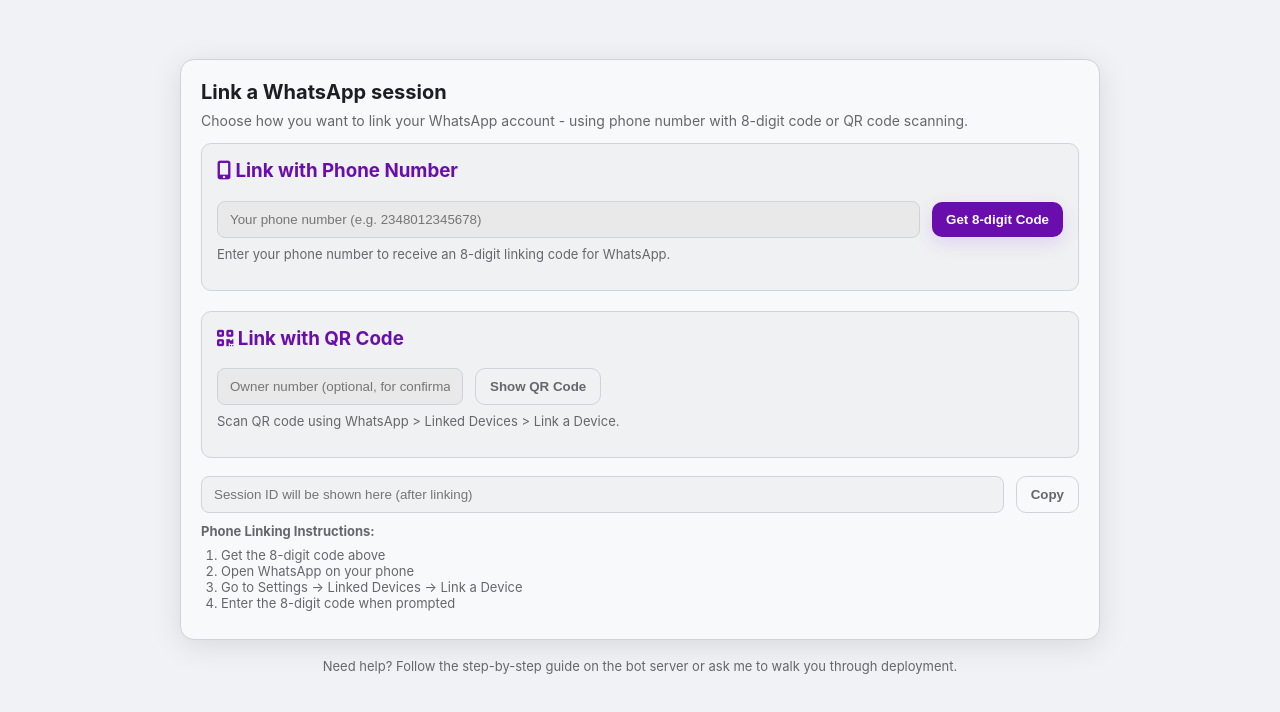
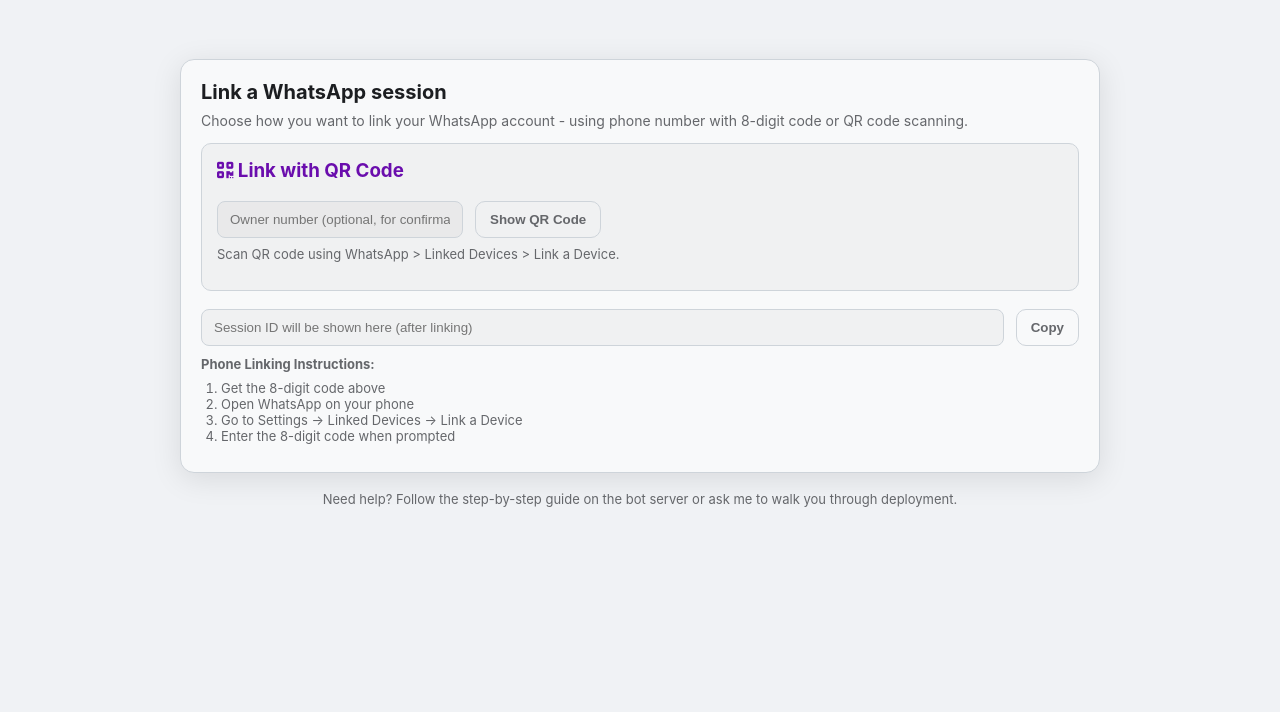
Before and after one commit to SaintA01/sword-bot-backend, a website: page public/session.html in a window 1280 px wide. Shown: the part 74-786 px from the top of the page. Drawn offline with Linux system fonts and the light colour scheme.

Commit message:
Update session.html

```diff
--- a/public/session.html
+++ b/public/session.html
@@ -130,7 +130,7 @@
       <p class="lead">Choose how you want to link your WhatsApp account - using phone number with 8-digit code or QR code scanning.</p>
 
       <!-- Phone Number Linking Section -->
-      <div style="margin-bottom: 20px; padding: 15px; background: var(--glass); border-radius: 10px; border: 1px solid var(--border);">
+      <!-- div style="margin-bottom: 20px; padding: 15px; background: var(--glass); border-radius: 10px; border: 1px solid var(--border);">
         <h3 style="margin-top: 0; color: var(--accent);"><i class="fas fa-mobile-alt"></i> Link with Phone Number</h3>
         <div class="row">
           <input id="phoneNumber" type="text" placeholder="Your phone number (e.g. 2348012345678)" style="flex: 1">
```
